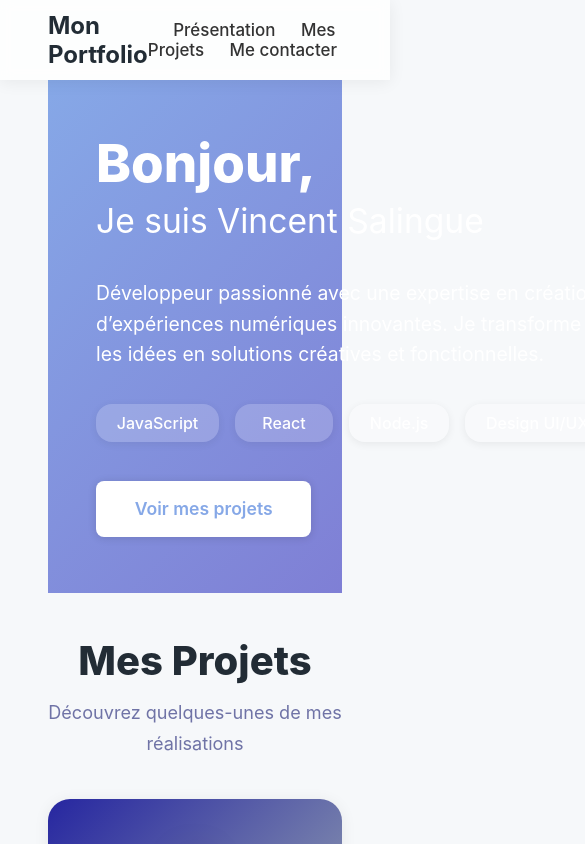
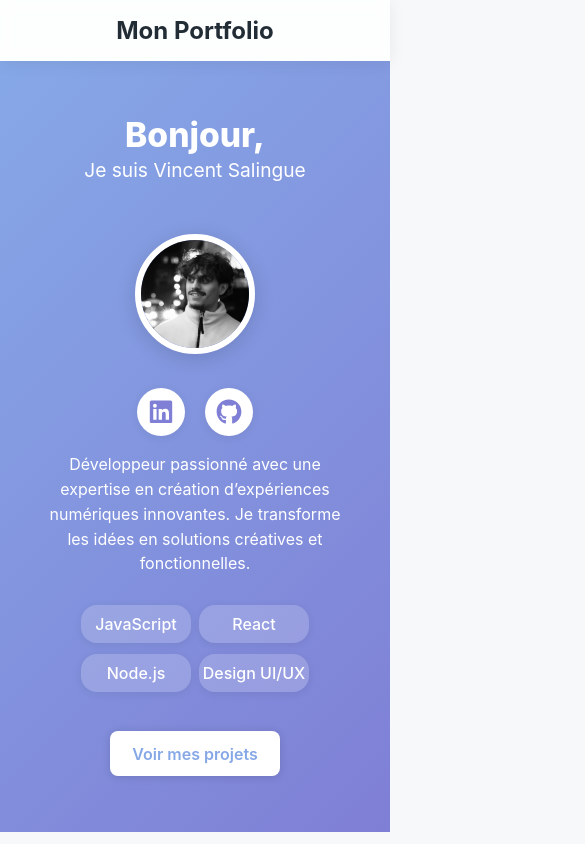
Before and after one commit to Nityy20/Portfolio, a React (Vite) app: page / in a window 390 px wide. Shown: the top 844 px of the page, 585 px wide, since content can reach past the window. Built offline with nearby package versions, Linux system fonts and the light colour scheme.

Commit message:
responsive tel

```diff
--- a/src/components/Footer.jsx
+++ b/src/components/Footer.jsx
@@ -1,22 +1,35 @@
 import React from "react";
+import { FontAwesomeIcon } from "@fortawesome/react-fontawesome";
+import { faLinkedin, faGithub } from "@fortawesome/free-brands-svg-icons";
 
 export default function Footer() {
   return (
     <footer className="footer">
-      <div>Vincent Salingue : Mon Portfolio</div>
-      <div>Créateur d’expériences numériques exceptionnelles</div>
+      <div className="footer__title">Portfolio : Vincent Salingue</div>
+      <div className="footer__subtitle">
+        Créateur d’expériences numériques exceptionnelles
+      </div>
       <div className="footer__socials">
-        <a href="#">
-          <i className="fab fa-twitter"></i>
+        <a
+          href="https://www.linkedin.com/in/vincent-salingue/"
+          target="_blank"
+          rel="noopener noreferrer"
+          aria-label="LinkedIn"
+        >
+          <FontAwesomeIcon icon={faLinkedin} size="2x" />
         </a>
-        <a href="#">
-          <i className="fab fa-linkedin"></i>
-        </a>
-        <a href="#">
-          <i className="fab fa-github"></i>
+        <a
+          href="https://github.com/Nityy20"
+          target="_blank"
+          rel="noopener noreferrer"
+          aria-label="GitHub"
+        >
+          <FontAwesomeIcon icon={faGithub} size="2x" />
         </a>
       </div>
-      <div>© 2025 Mon Portfolio. Tous droits réservés.</div>
+      <div className="footer__copyright">
+        © 2025 Mon Portfolio. Tous droits réservés.
+      </div>
     </footer>
   );
 }
--- a/src/components/Header.jsx
+++ b/src/components/Header.jsx
@@ -5,7 +5,7 @@ export default function Header() {
     <header className="header">
       <div className="container header__container">
         <div className="header__logo">Mon Portfolio</div>
-        <nav>
+        <nav className="header__nav">
           <a href="#presentation">Présentation</a>
           <a href="#projects">Mes Projets</a>
           <a href="#contact">Me contacter</a>
--- a/src/components/Hero.jsx
+++ b/src/components/Hero.jsx
@@ -9,6 +9,33 @@ export default function Hero() {
         <div className="hero__content">
           <h1>Bonjour,</h1>
           <h2>Je suis Vincent Salingue</h2>
+          <div className="hero__image-block hero__image-block--mobile">
+            <div className="hero__image">
+              <img
+                src="/src/assets/profile.jpg"
+                alt="Votre portrait"
+                className="hero__photo"
+              />
+            </div>
+            <div className="hero__socials">
+              <a
+                href="https://www.linkedin.com/in/vincent-salingue/"
+                target="_blank"
+                rel="noopener noreferrer"
+                className="hero__social-link"
+              >
+                <FontAwesomeIcon icon={faLinkedin} />
+              </a>
+              <a
+                href="https://github.com/Nityy20"
+                target="_blank"
+                rel="noopener noreferrer"
+                className="hero__social-link"
+              >
+                <FontAwesomeIcon icon={faGithub} />
+              </a>
+            </div>
+          </div>
           <p>
             Développeur passionné avec une expertise en création d’expériences
             numériques innovantes. Je transforme les idées en solutions
@@ -24,7 +51,7 @@ export default function Hero() {
             Voir mes projets
           </a>
         </div>
-        <div className="hero__image-block">
+        <div className="hero__image-block hero__image-block--desktop">
           <div className="hero__image">
             <img
               src="/src/assets/profile.jpg"
--- a/src/styles/abstracts/_mixins.scss
+++ b/src/styles/abstracts/_mixins.scss
@@ -7,3 +7,21 @@
   padding-right: 48px;
   width: 100%;
 }
+
+@mixin desktop {
+  @media (min-width: 1024px) {
+    @content;
+  }
+}
+
+@mixin tablet {
+  @media (max-width: 1023px) and (min-width: 768px) {
+    @content;
+  }
+}
+
+@mixin mobile {
+  @media (max-width: 767px) {
+    @content;
+  }
+}
--- a/src/styles/components/_contact.scss
+++ b/src/styles/components/_contact.scss
@@ -1,7 +1,7 @@
 @use "../abstracts/variables";
 
 .section-title {
-  font-size: 2.5em;
+  font-size: 2em;
   margin-bottom: 0.3em;
   font-weight: 800;
   color: #222c35;
@@ -14,7 +14,7 @@
 
   &__subtitle {
     color: #6f73a6;
-    font-size: 1.13em;
+    font-size: 1em;
     margin-bottom: 2em;
     text-align: center;
   }
@@ -137,6 +137,7 @@
       padding: 1em 0;
       border: none;
       margin-top: 1.3em;
+      margin-bottom: 0;
       cursor: pointer;
       transition: background 0.18s;
       &:hover {
@@ -145,3 +146,70 @@
     }
   }
 }
+
+@media (max-width: 767px) {
+  .contact {
+    margin-top: 2em;
+
+    &__card {
+      flex-direction: column;
+      align-items: center;
+      gap: 2em;
+      padding: 2em 1em 0.5em 1em;
+      max-width: 98vw;
+      min-height: 0;
+    }
+
+    &__infos {
+      align-items: center;
+      width: 100%;
+      max-width: 350px;
+      gap: 1.5em;
+      margin-bottom: 2.2em;
+    }
+
+    &__info {
+      flex-direction: column;
+      align-items: center;
+      gap: 0.5em;
+      width: 100%;
+    }
+
+    &__label,
+    &__item-value,
+    &__link {
+      text-align: center;
+      width: 100%;
+      display: block;
+      font-size: 0.99em;
+    }
+
+    &__icon {
+      width: 44px;
+      height: 44px;
+      font-size: 1.4em;
+    }
+
+    &__form {
+      min-width: 0;
+      width: 100%;
+      gap: 1.5em;
+      flex: 1 1 auto;
+
+      label {
+        font-size: 0.97em;
+      }
+
+      input,
+      textarea {
+        font-size: 0.97em;
+        padding: 0.7em 0.8em;
+      }
+
+      button[type="submit"] {
+        margin-bottom: 1em;
+        margin-top: 1em;
+      }
+    }
+  }
+}
--- a/src/styles/components/_hero.scss
+++ b/src/styles/components/_hero.scss
@@ -7,11 +7,16 @@
     variables.$color-primary 0%,
     variables.$color-secondary 100%
   );
-  padding: 0;
+  width: 100vw;
+  position: relative;
+  left: 50%;
+  right: 50%;
+  margin-left: -50vw;
+  margin-right: -50vw;
 
   .container {
     @include mixins.container;
-    max-width: 1100px;
+    max-width: 1200px;
     margin: 0 auto;
     display: flex;
     align-items: center;
@@ -35,6 +40,8 @@
       color: #fff;
       margin-bottom: 0.22em;
       line-height: 1.05;
+      width: 100%;
+      text-align: left;
     }
 
     h2 {
@@ -43,6 +50,8 @@
       color: #fff;
       margin-bottom: 1.13em;
       line-height: 1.1;
+      width: 100%;
+      text-align: left;
     }
 
     p {
@@ -51,6 +60,8 @@
       margin-bottom: 1.8em;
       font-weight: 400;
       line-height: 1.56;
+      width: 100%;
+      text-align: left;
     }
   }
 
@@ -59,6 +70,7 @@
     display: flex;
     flex-wrap: nowrap;
     gap: 1em;
+    width: 100%;
 
     span {
       display: flex;
@@ -113,13 +125,6 @@
     margin-left: 15em;
   }
 
-  &__image {
-    display: flex;
-    justify-content: center;
-    align-items: center;
-    width: 100%;
-  }
-
   &__photo {
     width: 210px;
     height: 210px;
@@ -156,4 +161,77 @@
       transform: translateY(-4px) scale(1.09);
     }
   }
+  .hero__image-block--mobile {
+    display: none;
+  }
+
+  .hero__image-block--desktop {
+    display: flex;
+  }
+
+  @include mixins.mobile {
+    .hero__wrapper {
+      flex-direction: column;
+      align-items: center;
+    }
+    .hero__content {
+      align-items: center;
+      text-align: center;
+      width: 100%;
+
+      h1,
+      h2,
+      p {
+        text-align: center;
+        width: 100%;
+      }
+
+      h1 {
+        font-size: 2.1em;
+      }
+      h2 {
+        font-size: 1.2em;
+      }
+      p {
+        font-size: 1em;
+      }
+    }
+    .hero__tags {
+      display: grid;
+      grid-template-columns: repeat(2, 110px);
+      justify-content: center;
+      gap: 0.7em 0.5em;
+      margin-bottom: 2em;
+      width: 100%;
+
+      span {
+        width: 110px;
+        min-width: 0;
+        text-align: center;
+        box-sizing: border-box;
+      }
+    }
+    .hero__btn {
+      margin-left: auto;
+      margin-right: auto;
+      display: block;
+      font-size: 1em;
+      padding: 0.8em 1.4em;
+      text-align: center;
+    }
+    .hero__image-block--mobile {
+      display: flex;
+      flex-direction: column;
+      align-items: center;
+      margin: 2em 0 1em 0;
+      width: 100%;
+    }
+    .hero__image-block--mobile .hero__photo {
+      width: 120px;
+      height: 120px;
+    }
+    .hero__image-block--desktop {
+      display: none;
+    }
+  }
 }
--- a/src/styles/components/_projects.scss
+++ b/src/styles/components/_projects.scss
@@ -5,7 +5,7 @@
   padding: 2.7em 0 2em 0;
 
   h2 {
-    font-size: 2.5em;
+    font-size: 2em;
     margin-bottom: 0.3em;
     font-weight: 800;
     color: #222c35;
@@ -13,7 +13,7 @@
 
   p {
     color: #6f73a6;
-    font-size: 1.13em;
+    font-size: 1em;
     margin-bottom: 2em;
   }
 
--- a/src/styles/layout/_footer.scss
+++ b/src/styles/layout/_footer.scss
@@ -7,12 +7,37 @@
   text-align: center;
   margin-top: 3em;
 
-  &__socials a {
-    color: #fff;
-    margin: 0 0.8em;
-    font-size: 1.5em;
-    &:hover {
-      color: variables.$color-accent;
+  &__title {
+    font-weight: 700;
+    font-size: 1.3em;
+    margin-bottom: 0.6em;
+    letter-spacing: 0.01em;
+  }
+
+  &__subtitle {
+    margin-bottom: 1.4em;
+    font-size: 1em;
+    font-weight: 400;
+    color: #dadada;
+  }
+
+  &__socials {
+    margin: 0.5em 0 1.3em 0;
+    a {
+      color: #fff;
+      margin: 0 0.8em;
+      font-size: 0.8em;
+      vertical-align: middle;
+      transition: color 0.2s;
+      &:hover {
+        color: variables.$color-accent;
+      }
     }
   }
+
+  &__copyright {
+    font-size: 1em;
+    opacity: 0.56;
+    margin-top: 0.3em;
+  }
 }
--- a/src/styles/layout/_header.scss
+++ b/src/styles/layout/_header.scss
@@ -10,8 +10,10 @@
   z-index: 20;
   width: 100%;
 
-  &__container {
+  .container {
     @include mixins.container;
+    max-width: 1200px;
+    margin: 0 auto;
     display: flex;
     align-items: center;
     justify-content: space-between;
@@ -27,9 +29,11 @@
     color: #222c35;
   }
 
-  nav {
+  &__nav {
+    display: flex;
+    gap: 2.5em;
+
     a {
-      margin-left: 1.5em;
       text-decoration: none;
       color: #333;
       font-weight: 500;
@@ -40,4 +44,20 @@
       }
     }
   }
+
+  @include mixins.mobile {
+    .container {
+      flex-direction: column;
+      align-items: center;
+      padding-left: 16px;
+      padding-right: 16px;
+      padding-top: 1em;
+      padding-bottom: 1em;
+      gap: 1em;
+    }
+
+    &__nav {
+      display: none;
+    }
+  }
 }
```
